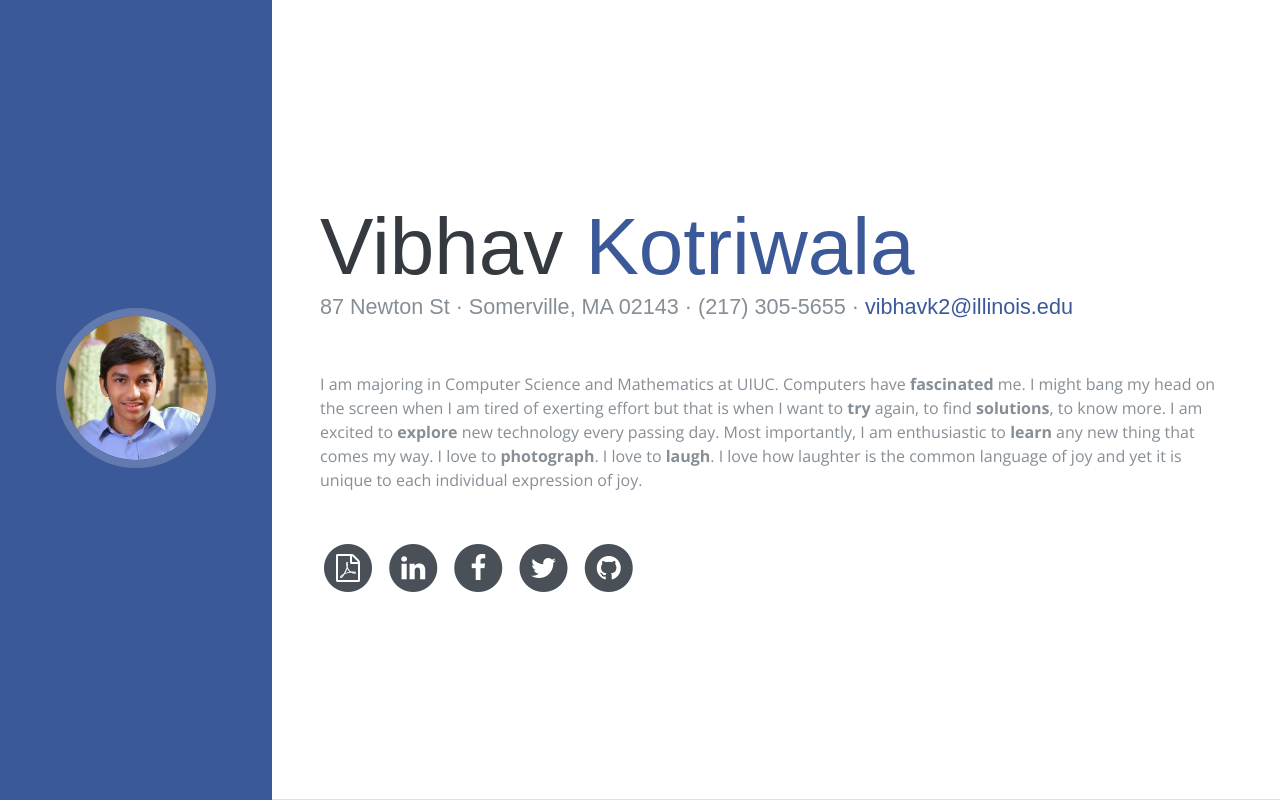
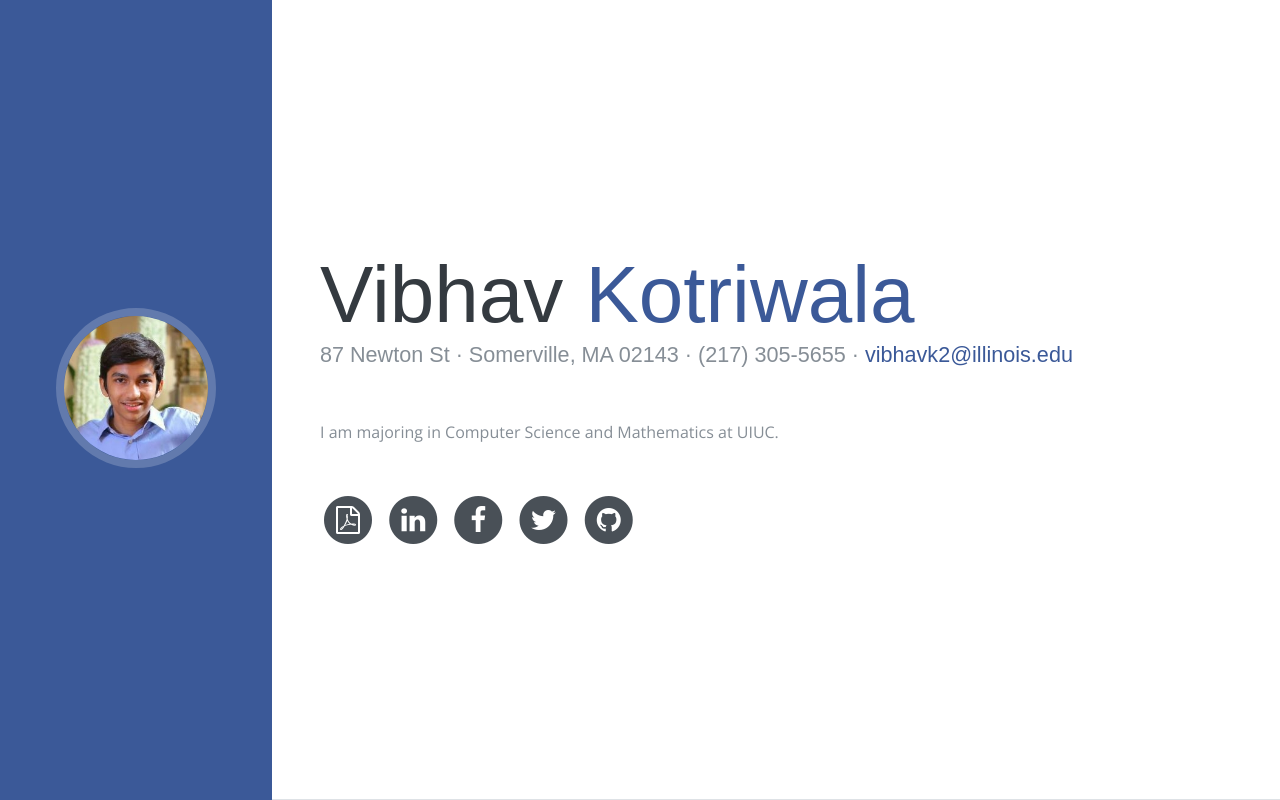
Before and after one commit to vibhav2799/vibhav2799.github.io, a plain HTML site: page index.html in a window 1280 px wide. Drawn offline with nearby package versions, Linux system fonts and the light colour scheme; a web font is replaced by a local one.

Commit message:
Update index.html

```diff
--- a/index.html
+++ b/index.html
@@ -58,10 +58,7 @@
           <div class="subheading mb-5">87 Newton St · Somerville, MA 02143 · (217) 305-5655 ·
             <a href="mailto:vibhavk2@illinois.edu">vibhavk2@illinois.edu</a>
           </div>
-          <p class="mb-5">I am majoring in Computer Science and Mathematics at UIUC. Computers have <b>fascinated</b> me. I might bang my head on the screen when I am tired of exerting effort but that is when I want to <b>try</b> again, to find <b>solutions</b>, to know more. I am excited  to <b>explore
-        </b> new technology every passing day. Most importantly, I am enthusiastic to <b>learn</b> any new thing that comes my way.
-              I love to <b>photograph</b>. I love to <b>laugh</b>. I love how laughter is the common language of joy and yet it is unique to each individual
-                    expression of joy.</p>
+          <p class="mb-5">I am majoring in Computer Science and Mathematics at UIUC.</p>
           <ul class="list-inline list-social-icons mb-0">
           <li class="list-inline-item">
               <a href="Resume_Vibhav_2020.pdf">
```
